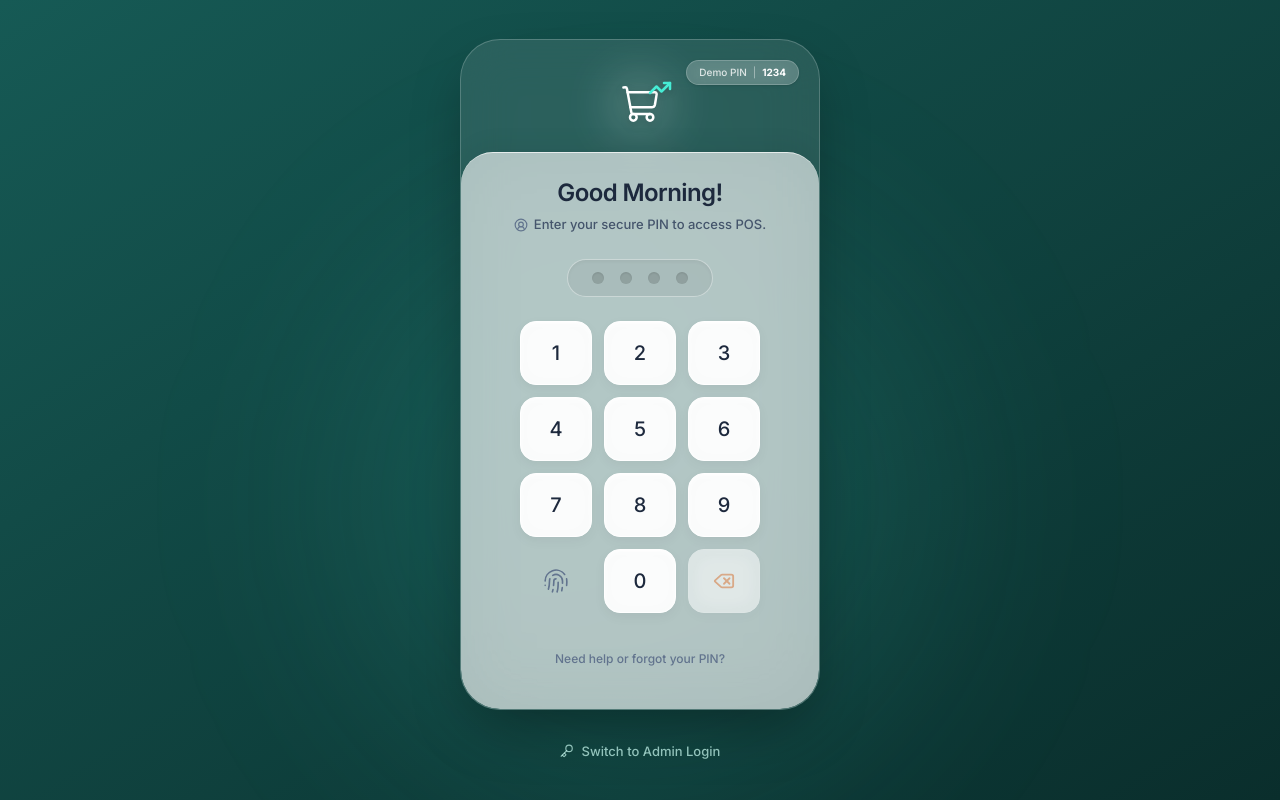
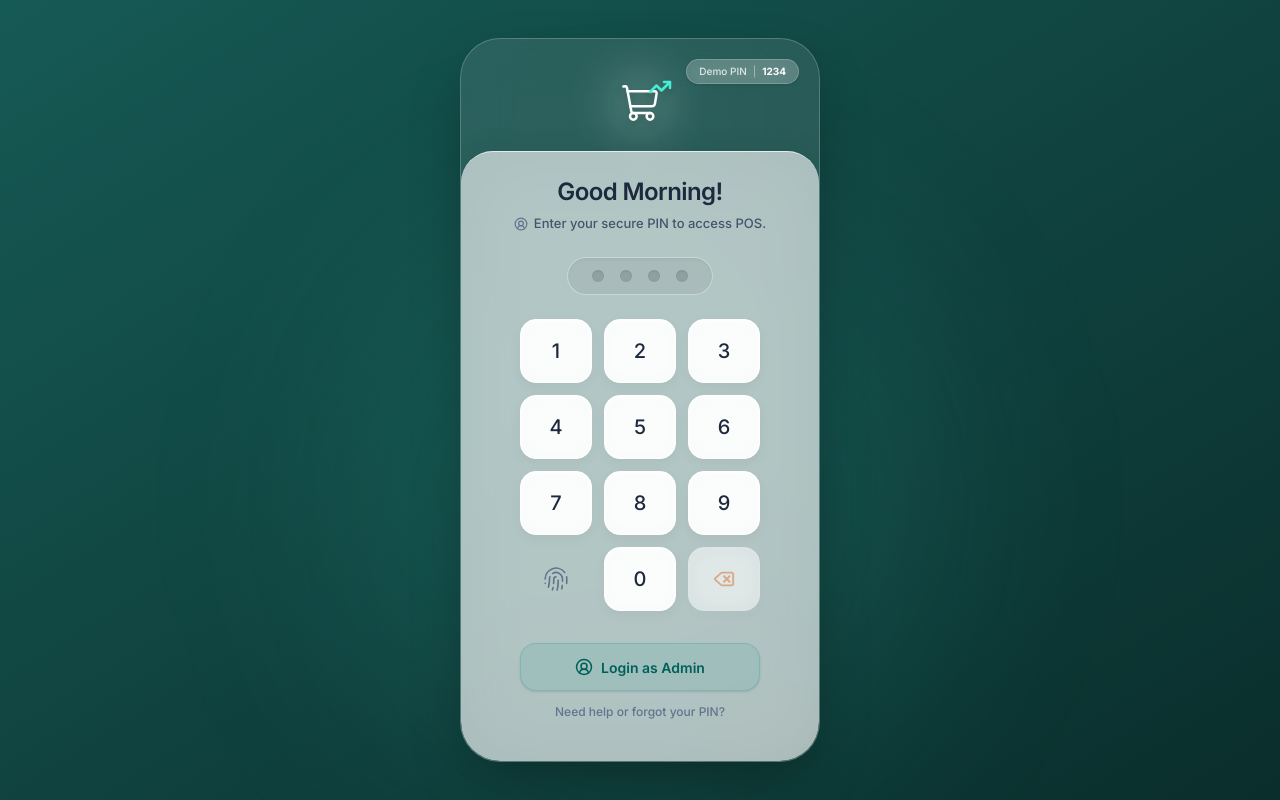
Before and after one commit to mochfauzi12/ARHAT_Point-of-Sale, a Next.js app in the folder apps/web/: page /login in a window 1280 px wide. Built offline with nearby package versions, Linux system fonts and the light colour scheme; no server answers.

Commit message:
add login to admin

```diff
--- a/apps/web/src/app/login/page.tsx
+++ b/apps/web/src/app/login/page.tsx
@@ -144,28 +144,24 @@ export default function LoginPage() {
               </button>
             </div>
 
-            <div className="mt-8 mb-2">
-               <Link
-                 href="#"
-                 className="text-[12px] text-slate-500 font-medium hover:text-slate-800 transition-colors"
-               >
-                 Need help or forgot your PIN?
-               </Link>
+            <div className="mt-8 mb-2 w-full max-w-[240px] flex flex-col gap-3">
+              <Link
+                href="/auth/login"
+                className="w-full h-12 rounded-[1rem] bg-teal-600/10 border border-teal-600/20 text-teal-800 flex items-center justify-center gap-2 font-semibold text-[14px] hover:bg-teal-600/20 transition-all active:scale-95 shadow-sm"
+              >
+                <UserCircle2 size={18} /> Login as Admin
+              </Link>
+
+              <Link
+                href="#"
+                className="text-[12px] text-slate-500 font-medium hover:text-slate-800 transition-colors text-center"
+              >
+                Need help or forgot your PIN?
+              </Link>
             </div>
 
           </div>
         </div>
-
-        {/* Admin Login Link */}
-        <div className="mt-8 flex justify-center z-10 relative">
-          <Link
-            href="/auth/login"
-            className="flex items-center gap-2 text-[13px] font-medium text-teal-100/70 hover:text-white transition-colors"
-          >
-            <Key size={14} /> Switch to Admin Login
-          </Link>
-        </div>
-
       </div>
     </div>
   );
```
